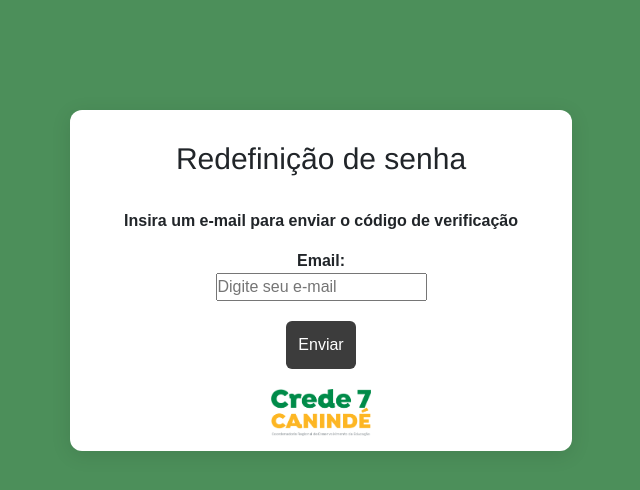
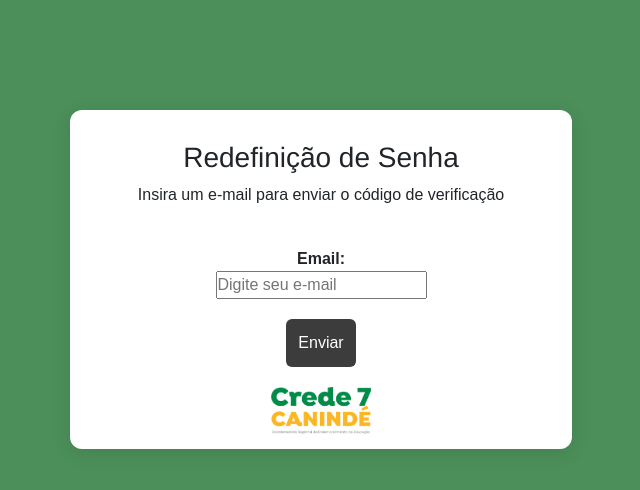
Before and after one commit to JAndrade912/Sistema-Ceara-Cientifico-Crede-07, a PHP site: page /html/login_redef.html in a window 1280 px wide. Shown: the part 145-635 px from the top of the page, without its empty margins (319-959 px from the left). Run offline with PHP 8.4, Linux system fonts and the light colour scheme.

Commit message:
ajustes css login

```diff
--- a/assets/styles/login_novasenha.css
+++ b/assets/styles/login_novasenha.css
@@ -38,10 +38,9 @@ a {
 
 #tit {
   background-color: #fff;
-  border-radius: 2px;
-  font-weight: 100;
   padding: 15px;
   font-family: 'Franklin Gothic Medium', 'Arial Narrow', Arial, sans-serif;
+  font-size: 28px;
 }
 
 /*REPOSIÇÃO*/
--- a/assets/styles/login_recup.css
+++ b/assets/styles/login_recup.css
@@ -37,6 +37,8 @@ a {
 }
  .tit{
   font-size: 28px;
+  padding: 15px;
+  font-family: 'Franklin Gothic Medium', 'Arial Narrow', Arial, sans-serif;
  }
 
 /*REPOSIÇÃO*/
--- a/assets/styles/login_redef.css
+++ b/assets/styles/login_redef.css
@@ -39,7 +39,7 @@ a {
 #tit {
   background-color: #fff;
   font-family: 'Franklin Gothic Medium', 'Arial Narrow', Arial, sans-serif;
-  font-size: 30px
+  font-size: 28px;
 }
 
 /*REPOSIÇÃO*/
--- a/html/login_novasenha.html
+++ b/html/login_novasenha.html
@@ -26,7 +26,7 @@
       <div class="row d-flex justify-content-center align-items-center" id="coluna">
         <form method="POST" action="../php/adm.php" id="loginForm">
            <div class="form-group">
-             <label for="usuario"><b>Nova senha:</b></label><br>
+             <label for="usuario"><b>Nova Senha:</b></label><br>
              <input type="text" name="Nova_Senha" id="Nova_Senha" required placeholder="Digite sua senha" />
            </div>
            <br>
--- a/html/login_recup.html
+++ b/html/login_recup.html
@@ -24,7 +24,7 @@
   <div class="container d-flex justify-content-center align-items-center">
     <div class="container-fluid" id="login-box">
       <div class="row d-flex justify-content-center align-items-center" id="coluna">
-        <h2 class="tit"><b>Redefinição de Senha</b></h2>
+        <h2 class="tit">Redefinição de Senha</h2>
 
         <form method="POST" action="../php/adm.php" id="loginForm">
            <div class="form-group">
@@ -33,7 +33,7 @@
              <br>
              <input type="text" name="codigo" id="codigo" />
            </div>
-           <br>
+
            <button type="submit">Enviar</button>
          </form>
 <img src="../assets/img/crede7.png" style="width: 25%;">
--- a/html/login_redef.html
+++ b/html/login_redef.html
@@ -23,10 +23,9 @@
   </nav>
   <div class="container d-flex justify-content-center align-items-center">
     <div class="container-fluid" id="login-box">
-     <p> <h1 class="h1" id="tit">Redefinição de senha</h1>
+     <p> <h1 class="h1" id="tit">Redefinição de Senha</h1>
+      <p>Insira um e-mail para enviar o código de verificação</p>
       <br>
-      <p><b>Insira um e-mail para enviar o código de verificação</b></p></p>
-
       <div class="row d-flex justify-content-center align-items-center" id="coluna">
         <form method="POST" action="../php/adm.php" id="loginForm">
            <div class="form-group">
```
